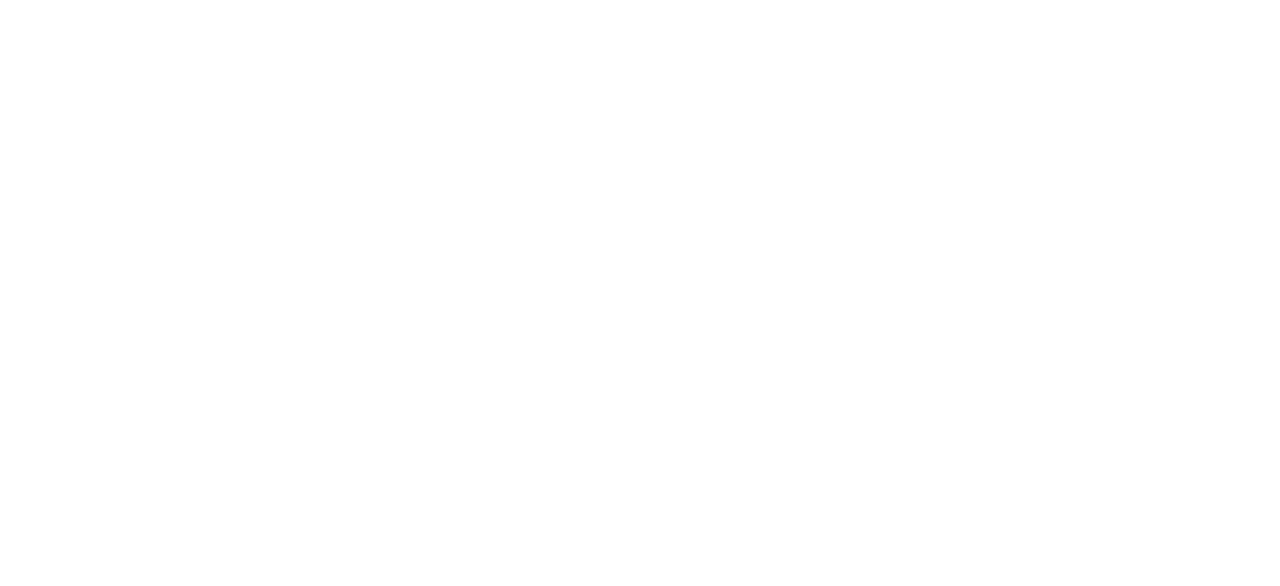
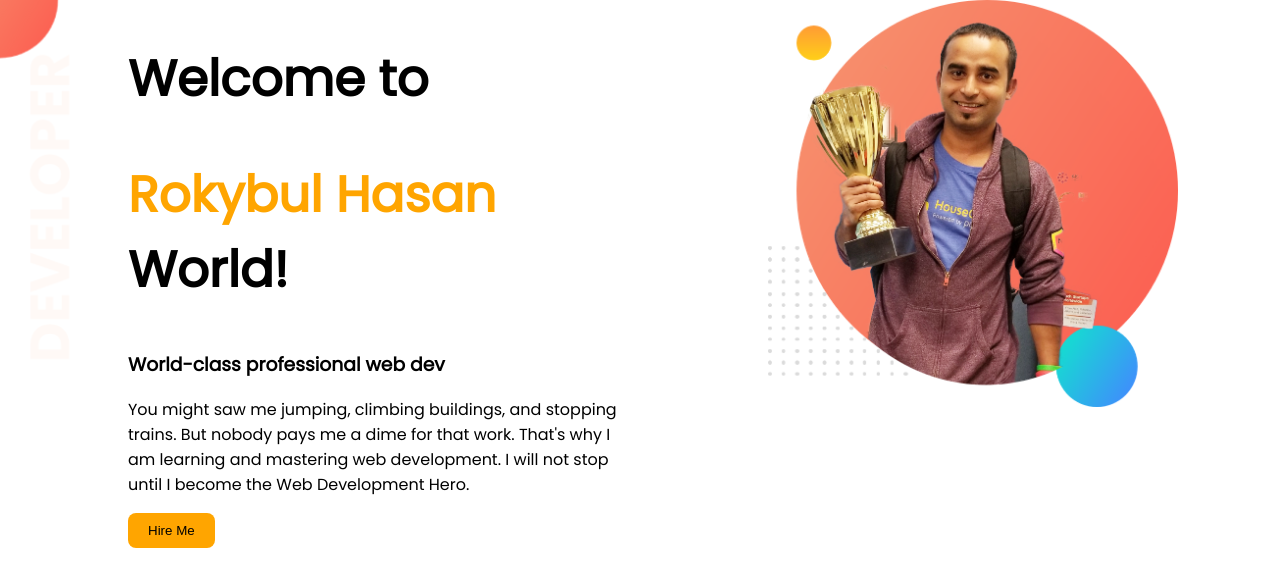
Before and after one commit to MdRokybul/portfolio-23, a plain HTML site: page portfolio/index.html in a window 1280 px wide. Drawn offline with Linux system fonts and the light colour scheme.

Commit message:
first section done

```diff
--- a/portfolio/index.html
+++ b/portfolio/index.html
@@ -1,12 +1,33 @@
 <!DOCTYPE html>
 <html lang="en">
+
 <head>
     <meta charset="UTF-8">
     <meta name="viewport" content="width=device-width, initial-scale=1.0">
     <title>Portfolio</title>
+    <link rel="preconnect" href="https://fonts.googleapis.com">
+    <link rel="preconnect" href="https://fonts.gstatic.com" crossorigin>
+    <link href="https://fonts.googleapis.com/css2?family=Poppins&display=swap" rel="stylesheet">
     <link rel="stylesheet" href="style.css">
 </head>
+
 <body>
+    <section class="top-banner">
+        <div class="half-width">
+            <h1>Welcome to</h1>
+            <h1> <span>Rokybul Hasan</span> World!</h1>
+            <h3>World-class professional web dev</h3>
+            <p>You might saw me jumping, climbing buildings, and stopping trains. But nobody pays me a dime for that
+                work.
+                That's why I am learning and mastering web development. I will not stop until I become the Web
+                Development
+                Hero.</p>
+            <button class="hire-me">Hire Me</button>
+        </div>
+        <div class="half-width">
+            <img width="80%" src="images/jhankar.png" alt="" srcset="">
+        </div>
+    </section>
+</body>
 
-</body>
 </html>
--- a/portfolio/style.css
+++ b/portfolio/style.css
@@ -0,0 +1,33 @@
+body {
+    font-family: 'Poppins', sans-serif;
+    margin: 0;
+}
+
+h1 {
+    font-size: 50px;
+}
+
+h1 span {
+    color: orange;
+}
+
+section {
+    display: flex;
+}
+
+.hire-me {
+    padding: 10px 20px;
+    border-radius: 8px;
+    border: none;
+    background-color: orange;
+}
+
+.half-width {
+    width: 50%;
+    padding-left: 10%;
+}
+
+.top-banner {
+    background-image: url("images/top-banner.png");
+    background-repeat: no-repeat;
+}
```
Also changed, not shown: portfolio/images/dream-bg.png (added), portfolio/images/exp-bg.png (added), portfolio/images/jhankar.png (added), portfolio/images/jhankar2.png (added), portfolio/images/my-bg.png (added), portfolio/images/my-bg2.png (added), portfolio/images/profile.png (added), portfolio/images/profile2.png (added), portfolio/images/top-banner.png (added).
